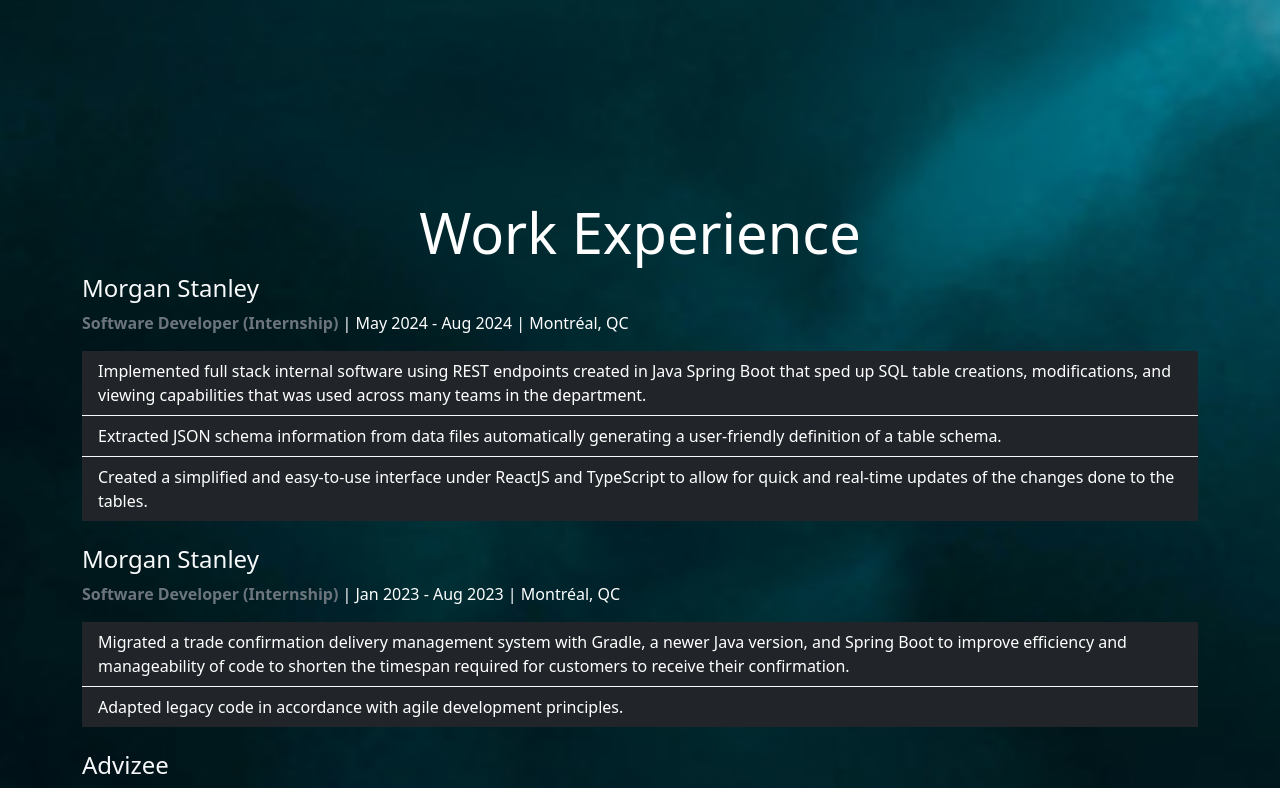
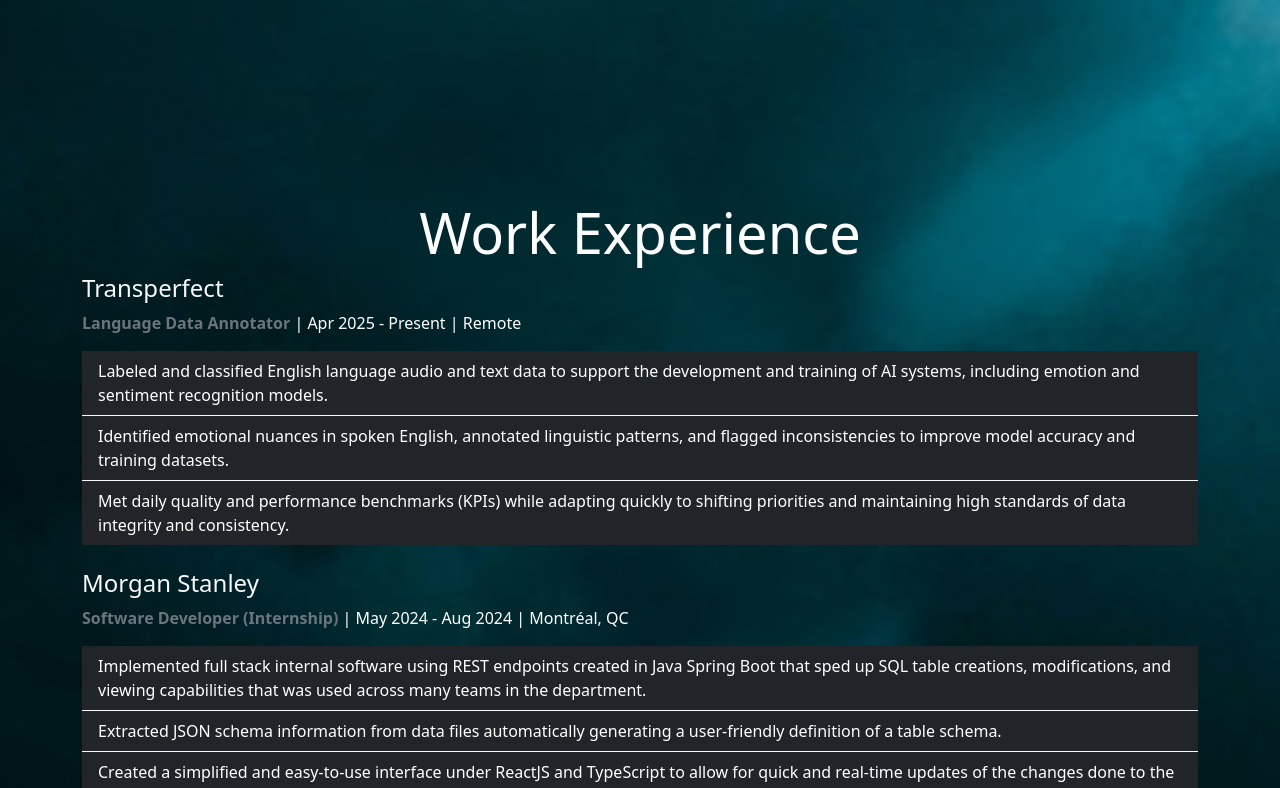
Before and after one commit to hulksunil/My-Portfolio, a React (Create React App) app: page / in a window 1280 px wide. Shown: the part 761-1549 px from the top of the page. Built offline with nearby package versions, Linux system fonts and the light colour scheme.

Commit message:
updated experience

```diff
--- a/src/components/Experience.js
+++ b/src/components/Experience.js
@@ -47,6 +47,17 @@ const ExperienceEntry = ({ exp, index }) => {
 
 const Experience = () => {
   const experiences = [
+    {
+      company: "Transperfect",
+      role: "Language Data Annotator",
+      duration: "Apr 2025 - Present",
+      location: "Remote",
+      points: [
+        "Labeled and classified English language audio and text data to support the development and training of AI systems, including emotion and sentiment recognition models.",
+        "Identified emotional nuances in spoken English, annotated linguistic patterns, and flagged inconsistencies to improve model accuracy and training datasets.",
+        "Met daily quality and performance benchmarks (KPIs) while adapting quickly to shifting priorities and maintaining high standards of data integrity and consistency.",
+      ],
+    },
     {
       company: "Morgan Stanley",
       role: "Software Developer (Internship)",
```
